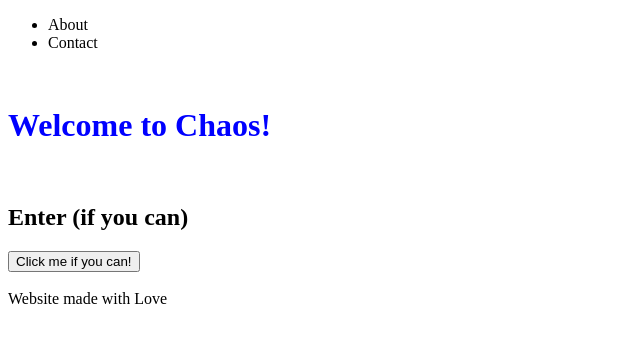
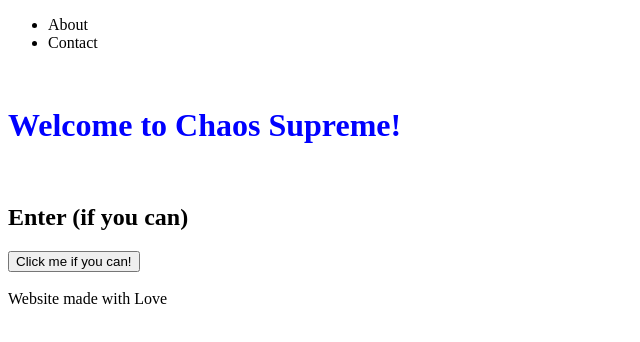
Before and after one commit to JohnnyWLan/Chaos, a plain HTML site: page index.html in a window 1280 px wide. Shown: the whole page, without its empty margins (0-640 px from the left). Drawn offline with Linux system fonts and the light colour scheme.

Commit message:
changing text

```diff
--- a/index.html
+++ b/index.html
@@ -15,7 +15,7 @@
 			<li> Contact</li>
 		<ul>
 	</nav> <br>
-	<h1> Welcome to Chaos!</h1><br>
+	<h1> Welcome to Chaos Supreme!</h1><br>
 	<div>
 	<h2> Enter (if you can)</h2>
 	<button id= mybutton> Click me if you can!</button>
```
